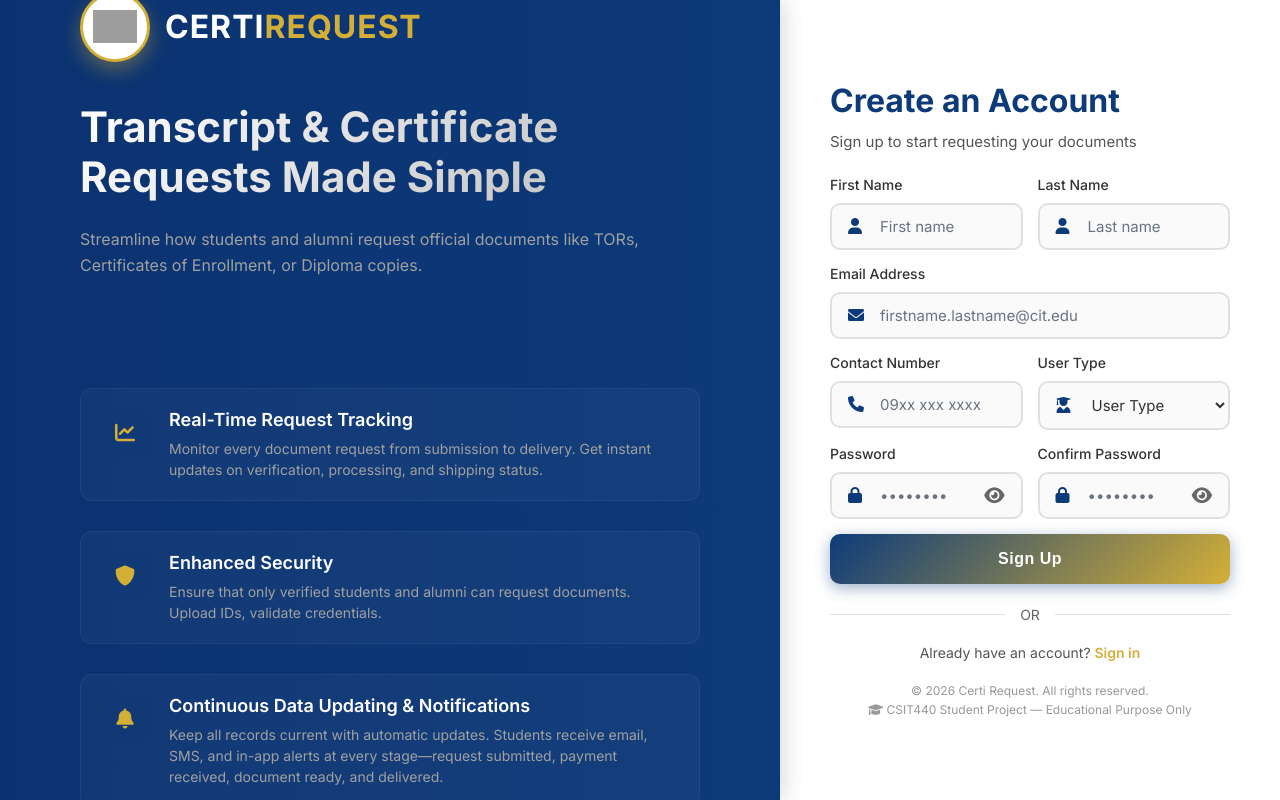
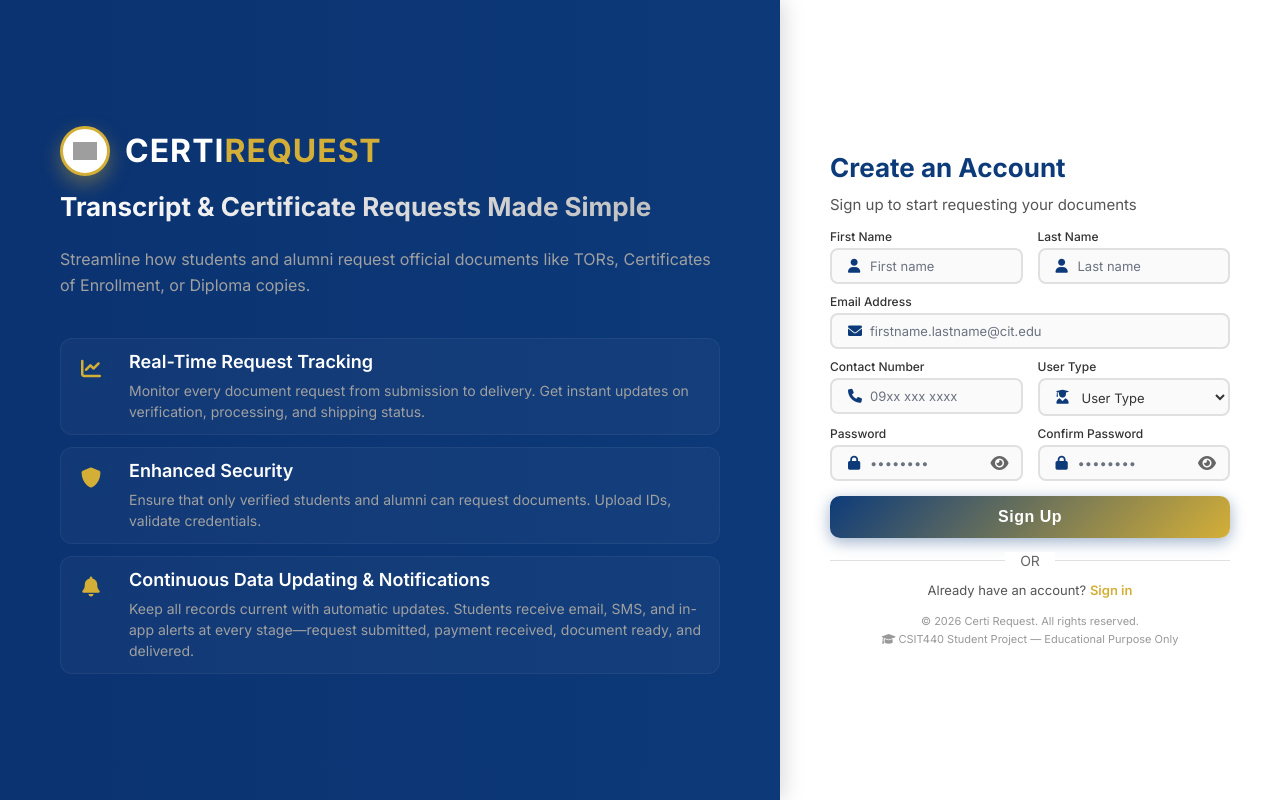
Before and after one commit to jijimarc/csit440-hackathon, a Django app: page /register/ in a window 1280 px wide. Run offline with Django 5.2, Linux system fonts and the light colour scheme; grey boxes are pictures that could not be loaded.

Commit message:
fix: UI components of login and register modified

```diff
--- a/register_app/static/register_app/css/register.css
+++ b/register_app/static/register_app/css/register.css
@@ -25,7 +25,7 @@ body {
 	background: linear-gradient(270deg, #0D3B7A, #0A2D6B, #071E4A, #0D3B7A);
 	background-size: 600% 600%;
 	animation: gradientPaint 18s ease infinite;
-    padding: 60px 80px;
+	padding: 30px 60px;
 	display: flex;
 	flex-direction: column;
 	justify-content: center;
@@ -44,19 +44,19 @@ body {
 .brand-section {
 	position: relative;
 	z-index: 1;
-    margin-bottom: 60px;
+	margin-bottom: 20px;
 }
 
 .brand-logo {
 	display: flex;
 	align-items: center;
 	gap: 15px;
-    margin-bottom: 40px;
+	margin-bottom: 15px;
 }
 
 .logo-icon {
-    width: 70px;
-    height: 70px;
+	width: 50px;
+	height: 50px;
 	background: #FFFFFF;
 	border-radius: 50%;
 	display: flex;
@@ -90,7 +90,7 @@ body {
 }
 
 .brand-tagline {
-    font-size: 42px;
+	font-size: 26px;
 	font-weight: 700;
 	line-height: 1.2;
 	margin-bottom: 25px;
@@ -104,7 +104,7 @@ body {
 	font-size: 16px;
 	color: #a0a0a0;
 	line-height: 1.6;
-    margin-bottom: 50px;
+	margin-bottom: 20px;
 }
 
 /* Features List */
@@ -113,14 +113,14 @@ body {
 	z-index: 1;
 	display: flex;
 	flex-direction: column;
-    gap: 30px;
+	gap: 12px;
 }
 
 .feature-item {
 	display: flex;
 	align-items: flex-start;
 	gap: 20px;
-    padding: 20px;
+	padding: 12px;
 	background: rgba(255, 255, 255, 0.03);
 	border-radius: 12px;
 	border: 1px solid rgba(255, 255, 255, 0.05);
@@ -134,8 +134,8 @@ body {
 }
 
 .feature-icon {
-    width: 48px;
-    height: 48px;
+	width: 36px;
+	height: 36px;
 	background: rgba(13, 59, 122, 0.2);
 	border-radius: 10px;
 	display: flex;
@@ -163,12 +163,11 @@ body {
 .right-panel {
 	flex: 0 0 500px;
 	background: #FFFFFF;
-    padding: 30px 50px;
+	padding: 15px 40px;
 	display: flex;
 	flex-direction: column;
 	justify-content: center;
 	box-shadow: -10px 0 20px rgba(0, 0, 0, 0.1);
-    overflow-y: auto;
 }
 
 .register-container {
@@ -178,11 +177,11 @@ body {
 }
 
 .register-header {
-    margin-bottom: 25px;
+	margin-bottom: 15px;
 }
 
 .register-header h1 {
-    font-size: 32px;
+	font-size: 26px;
 	font-weight: 700;
 	color: #0D3B7A;
 	margin-bottom: 12px;
@@ -253,7 +252,7 @@ body {
 
 /* Form Styles */
 .form-group {
-    margin-bottom: 15px;
+	margin-bottom: 10px;
 }
 
 .form-row {
@@ -263,15 +262,15 @@ body {
 
 .form-row .form-group {
 	flex: 1;
-    margin-bottom: 15px;
+	margin-bottom: 10px;
 }
 
 label {
 	display: block;
 	color: #333333;
 	font-weight: 500;
-    margin-bottom: 10px;
-    font-size: 14px;
+	margin-bottom: 4px;
+	font-size: 12px;
 }
 
 input[type="text"],
@@ -279,12 +278,12 @@ input[type="email"],
 input[type="password"],
 select {
 	width: 100%;
-    padding: 12px 20px;
-    padding-left: 48px;
+	padding: 8px 16px;
+	padding-left: 38px;
 	background: #FAFAFA;
 	border: 2px solid #E0E0E0;
-    border-radius: 10px;
-    font-size: 15px;
+	border-radius: 8px;
+	font-size: 13px;
 	color: #333;
 	transition: all 0.3s ease;
 	font-family: 'Inter', 'Segoe UI', Tahoma, Geneva, Verdana, sans-serif;
@@ -317,7 +316,7 @@ input[type="password"]::placeholder {
 	top: 50%;
 	transform: translateY(-50%);
 	color: #0D3B7A;
-    font-size: 16px;
+	font-size: 14px;
 	pointer-events: none;
 }
 
@@ -327,12 +326,12 @@ input[type="password"]::placeholder {
 
 .toggle-password {
 	position: absolute;
-    right: 18px;
+	right: 14px;
 	top: 50%;
 	transform: translateY(-50%);
 	cursor: pointer;
 	color: #666666;
-    font-size: 18px;
+	font-size: 16px;
 	transition: color 0.3s ease;
 }
 
@@ -343,7 +342,8 @@ input[type="password"]::placeholder {
 /* Register Button */
 .register-btn {
 	width: 100%;
-    padding: 16px;
+	padding: 12px;
+	margin-top: 5px;
 	background: linear-gradient(135deg, #0D3B7A 0%, #d4af37 100%);
 	color: #ffffff;
 	border: none;
@@ -369,7 +369,7 @@ input[type="password"]::placeholder {
 /* Divider */
 .divider {
 	text-align: center;
-    margin: 20px 0;
+	margin: 12px 0;
 	position: relative;
 }
 
@@ -396,8 +396,8 @@ input[type="password"]::placeholder {
 .login-link {
 	text-align: center;
 	color: #555555;
-    font-size: 14px;
-    margin-top: 15px;
+	font-size: 13px;
+	margin-top: 10px;
 }
 
 .login-link a {
@@ -415,9 +415,9 @@ input[type="password"]::placeholder {
 /* Footer */
 .footer-text {
 	text-align: center;
-    margin-top: 20px;
+	margin-top: 15px;
 	color: #999999;
-    font-size: 12px;
+	font-size: 11px;
 }
 
 /* Responsive Design */
```
Also changed, not shown: login_app/static/login_app/css/login.css (+29 -29 lines), requirements.txt (added, +30 -0 lines). Lines whose indentation alone changed are shown as unchanged.
